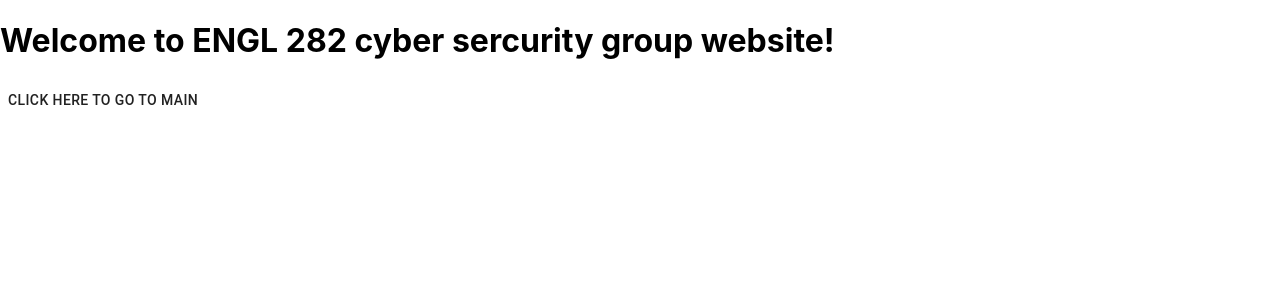
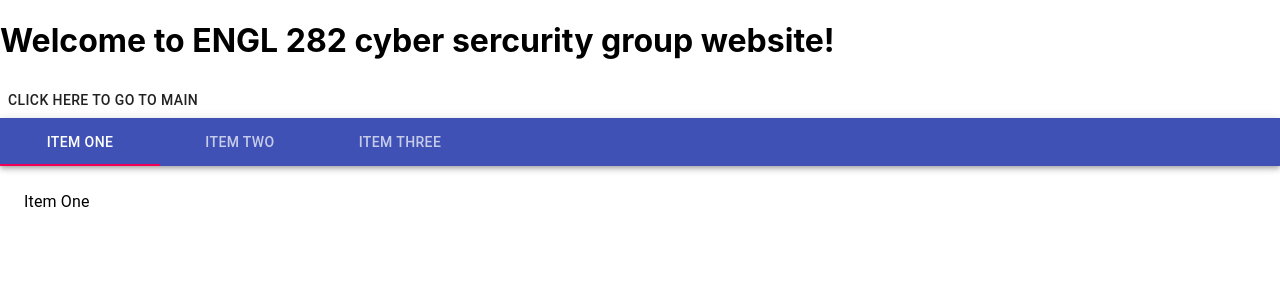
Before and after one commit to yuyenchu/engl282_final_project, a React (Create React App) app in the folder final-project/final-project/: page /study in a window 1280 px wide. Shown: the top 300 px of the page. Built offline with nearby package versions, Linux system fonts and the light colour scheme.

Commit message:
add tabs

```diff
--- a/final-project/final-project/src/components/studycase.js
+++ b/final-project/final-project/src/components/studycase.js
@@ -1,8 +1,58 @@
-import React from 'react';
+import React,{ useState } from 'react';
+import PropTypes from 'prop-types';
+import AppBar from '@material-ui/core/AppBar';
+import Box from '@material-ui/core/Box';
 import Button from '@material-ui/core/Button';
-import {Link} from "react-router-dom";
+import Tabs from '@material-ui/core/Tabs';
+import Tab from '@material-ui/core/Tab';
+import Typography from '@material-ui/core/Typography';
+import { makeStyles } from '@material-ui/core/styles';
+import { Link } from "react-router-dom";
 
-function studycase() {
+const useStyles = makeStyles(theme => ({
+  root: {
+    flexGrow: 1,
+    backgroundColor: theme.palette.background.paper,
+  },
+}));
+
+function Studycase() {
+  const classes = useStyles()
+  const [value, setValue] = useState(0)
+  const handleChange = (event, newValue) => {
+    setValue(newValue);
+  };
+
+  function a11yProps(index) {
+    return {
+      id: `simple-tab-${index}`,
+      'aria-controls': `simple-tabpanel-${index}`,
+    };
+  }
+
+  function TabPanel(props) {
+    const { children, value, index, ...other } = props;
+
+    return (
+      <Typography
+        component="div"
+        role="tabpanel"
+        hidden={value !== index}
+        id={`simple-tabpanel-${index}`}
+        aria-labelledby={`simple-tab-${index}`}
+        {...other}
+      >
+        {value === index && <Box p={3}>{children}</Box>}
+      </Typography>
+    );
+  }
+
+  TabPanel.propTypes = {
+    children: PropTypes.node,
+    index: PropTypes.any.isRequired,
+    value: PropTypes.any.isRequired,
+  };
+
   return (
     <div id='holder1'>
       <header id='header1'>
@@ -10,8 +60,24 @@ function studycase() {
           Welcome to ENGL 282 cyber sercurity group website!
         </h1>
         <Button component={Link} to="/">Click here to go to main</Button>
+        <AppBar position="static">
+          <Tabs value={value} onChange={handleChange} aria-label="simple tabs example">
+            <Tab label="Item One" {...a11yProps(0)} />
+            <Tab label="Item Two" {...a11yProps(1)} />
+            <Tab label="Item Three" {...a11yProps(2)} />
+          </Tabs>
+        </AppBar>
+        <TabPanel value={value} index={0}>
+          Item One
+        </TabPanel>
+        <TabPanel value={value} index={1}>
+          Item Two
+        </TabPanel>
+        <TabPanel value={value} index={2}>
+          Item Three
+        </TabPanel>
       </header>
     </div>
   );
 }
-export default studycase;
+export default Studycase;
```
